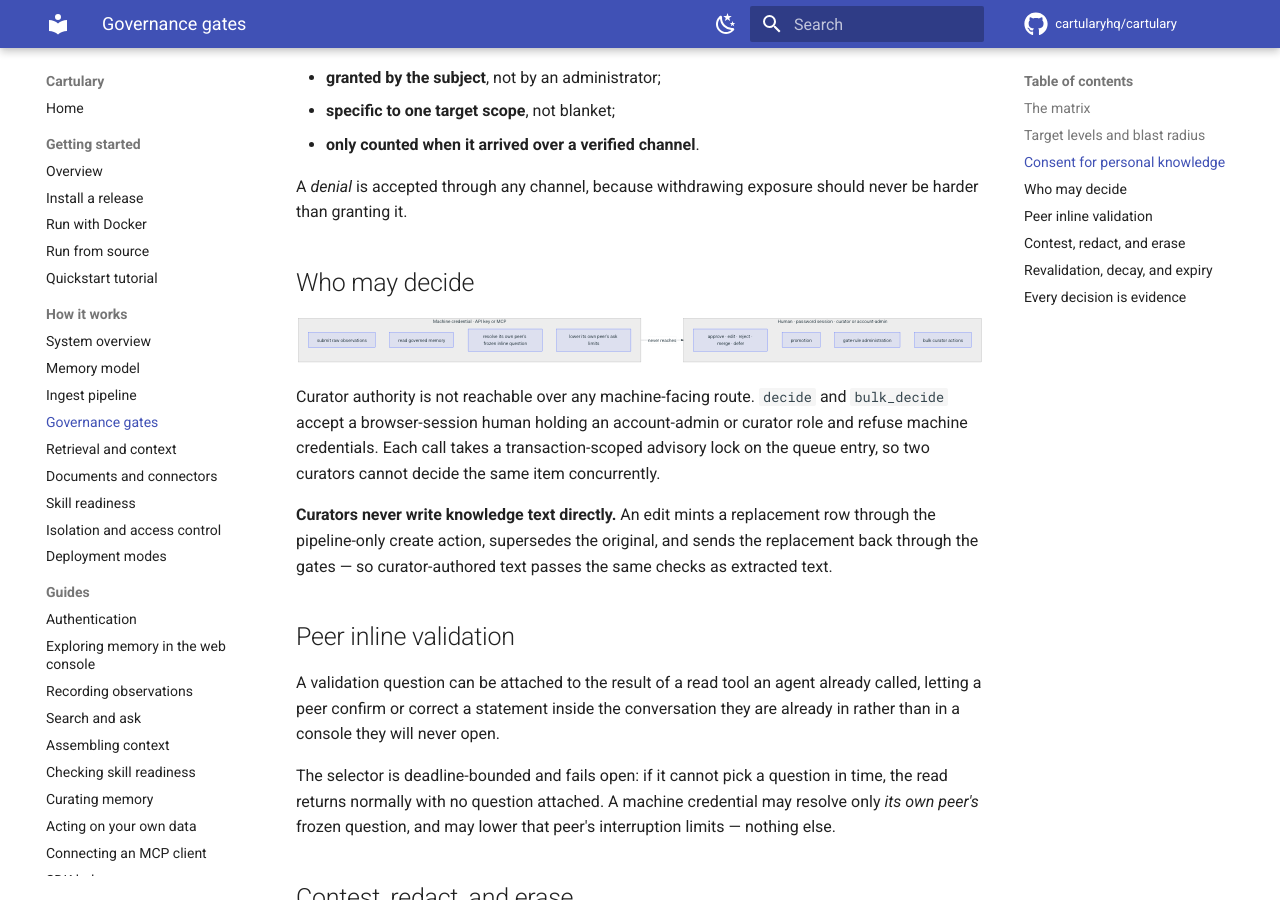
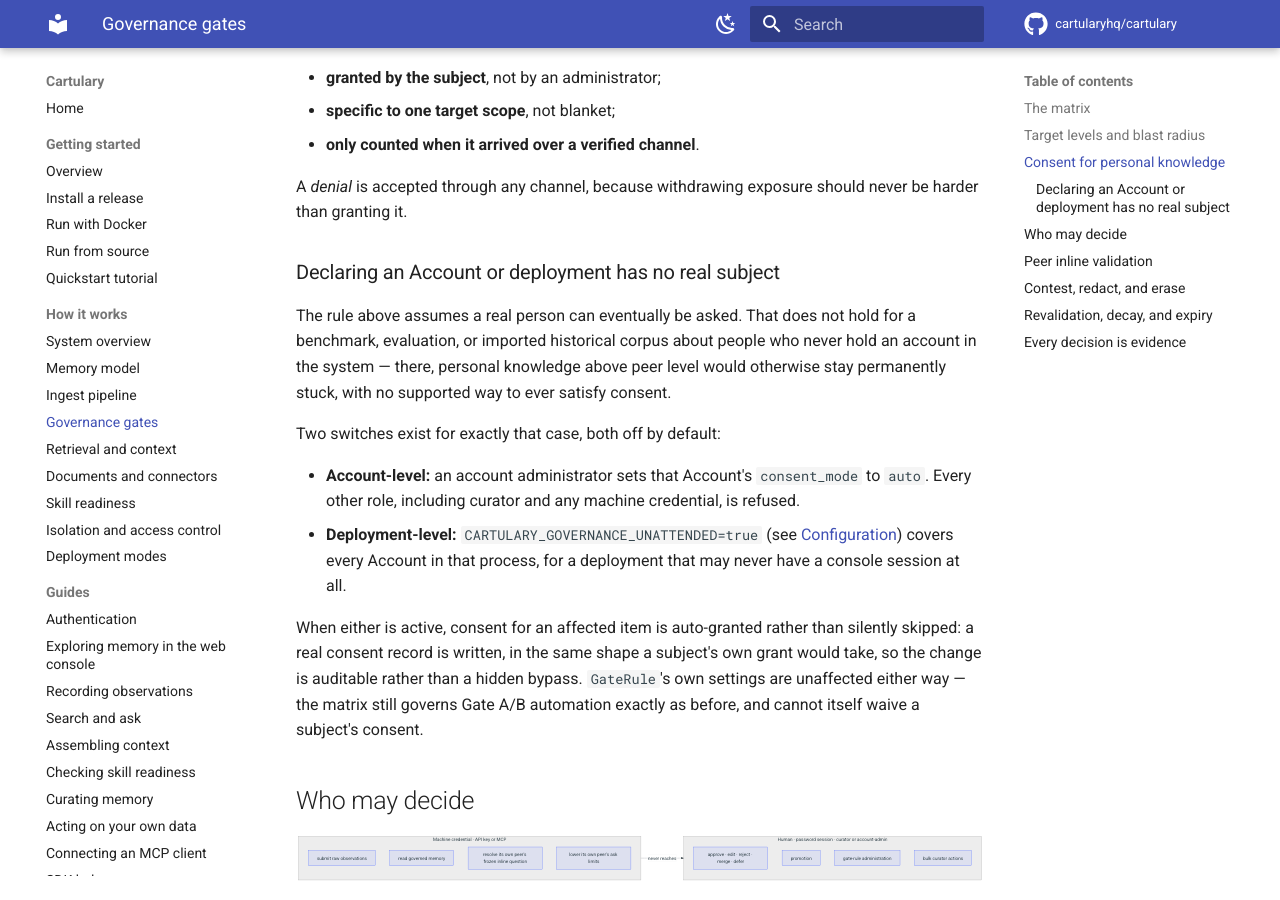
Before and after one commit to cartularyhq/cartulary, an MkDocs documentation site: the page built from docs/concepts/governance.md, in a window 1280 px wide and 900 px high, scrolled down 2559 px. Built offline with MkDocs 1.6.1 and Material for MkDocs 9.7.7, drawn with Linux system fonts in a browser that asks for light colours; comment, search, counter and statistics services are not loaded.

Commit message:
docs: document unattended governance consent switches
Covers CARTULARY_GOVERNANCE_UNATTENDED and Account.consent_mode in the
configuration reference, the governance concepts page, the gate-a-b
architecture note, and the changelog, per ADR-0007.

Co-Authored-By: Claude Sonnet 5 <noreply@anthropic.com>

```diff
--- a/docs/concepts/governance.md
+++ b/docs/concepts/governance.md
@@ -75,6 +75,31 @@ Consent is:
 
 A *denial* is accepted through any channel, because withdrawing exposure should
 never be harder than granting it.
+
+### Declaring an Account or deployment has no real subject
+
+The rule above assumes a real person can eventually be asked. That does not
+hold for a benchmark, evaluation, or imported historical corpus about people
+who never hold an account in the system — there, personal knowledge above
+peer level would otherwise stay permanently stuck, with no supported way to
+ever satisfy consent.
+
+Two switches exist for exactly that case, both off by default:
+
+- **Account-level:** an account administrator sets that Account's
+  `consent_mode` to `auto`. Every other role, including curator and any
+  machine credential, is refused.
+- **Deployment-level:** `CARTULARY_GOVERNANCE_UNATTENDED=true` (see
+  [Configuration](../reference/configuration.md#governance)) covers every
+  Account in that process, for a deployment that may never have a console
+  session at all.
+
+When either is active, consent for an affected item is auto-granted rather
+than silently skipped: a real consent record is written, in the same shape a
+subject's own grant would take, so the change is auditable rather than a
+hidden bypass. `GateRule`'s own settings are unaffected either way — the
+matrix still governs Gate A/B automation exactly as before, and cannot itself
+waive a subject's consent.
 
 ## Who may decide
 
```
Also changed, not shown: CHANGELOG.md (+11 -0 lines), docs/reference/configuration.md (+20 -0 lines), specs/architecture/gate-a-b-governance.md (+40 -0 lines).
